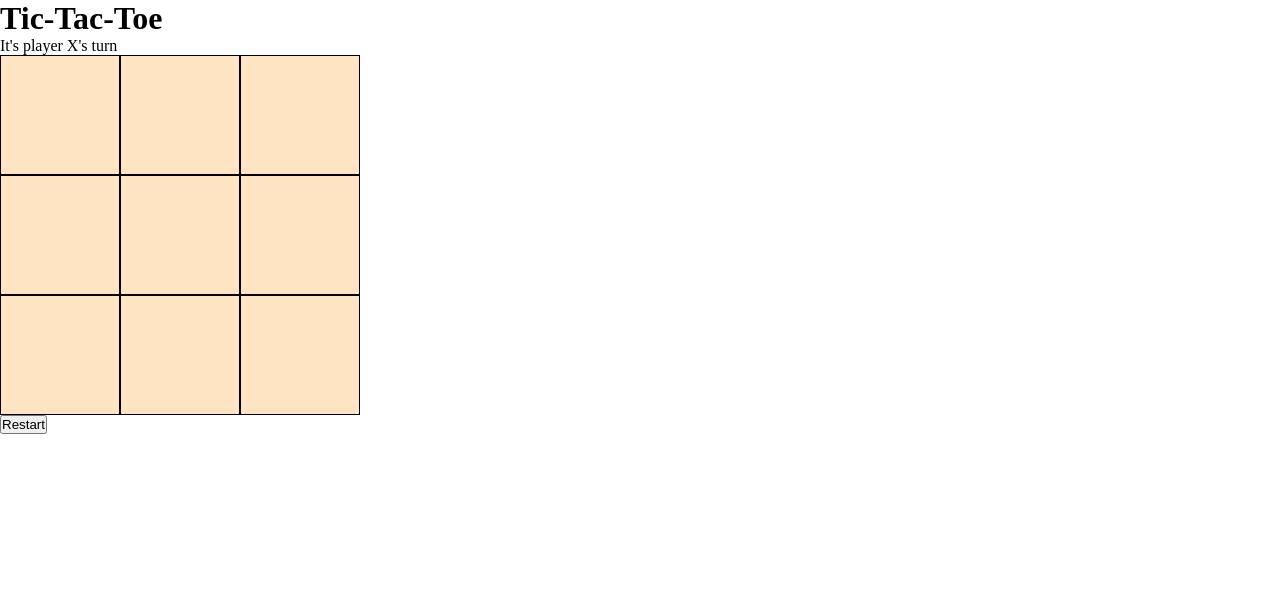
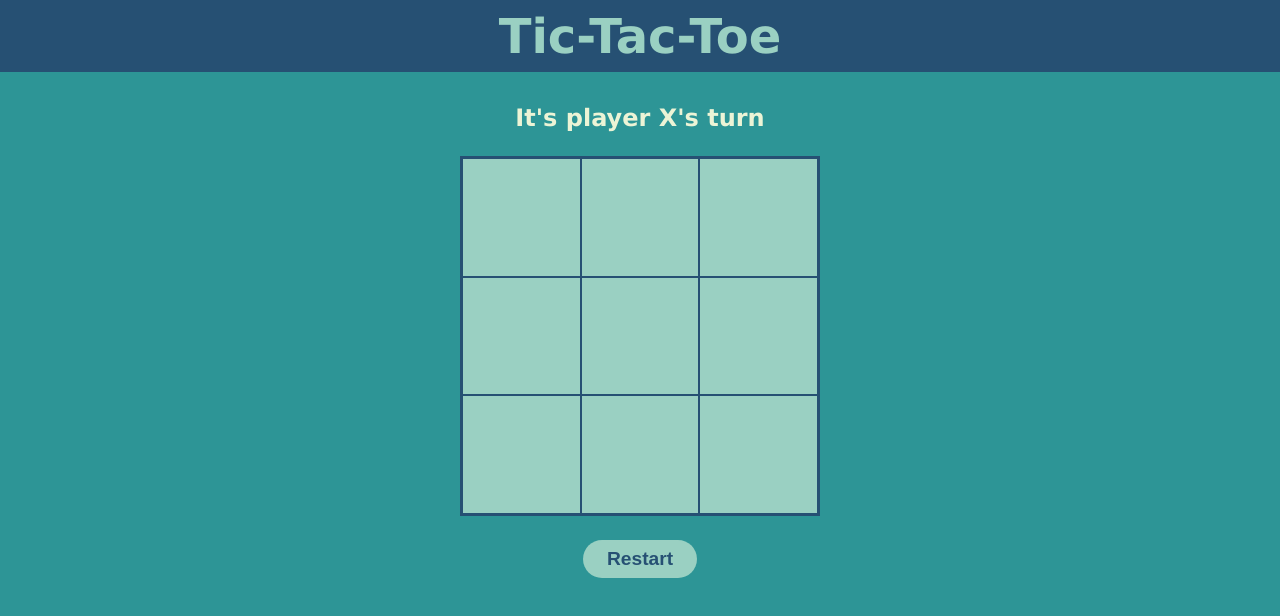
Before and after one commit to joMarsch/tic-tac-toe, a plain HTML site: page index.html in a window 1280 px wide. Drawn offline with Linux system fonts and the light colour scheme.

Commit message:
Finish project

```diff
--- a/script.js
+++ b/script.js
@@ -71,6 +71,7 @@ const gameLogic = (function () {
         column = parseInt(input[1]);
 
         board.addSymbol(row, column, activePlayer.getSymbol());
+        console.log(board.toString());
 
         // Check if Winning
         if (checkWinning(row, column)) {
@@ -145,10 +146,13 @@ const gameLogic = (function () {
         }
 
         //Second from bottom left to top right
-        if ((row == 2 && column == 0) || (row == 1 && column == 1) || (row == 0 && column == 2)) {
-            diagonalWinning = (lastSymbol === board.getBoard()[indexDown(row, 1)][indexUp(column, 1)])
-                && (lastSymbol === board.getBoard()[indexDown(row, 2)][indexUp(column, 2)]);
+        if(diagonalWinning == false) {
+            if ((row == 2 && column == 0) || (row == 1 && column == 1) || (row == 0 && column == 2)) {
+                diagonalWinning = (lastSymbol === board.getBoard()[indexDown(row, 1)][indexUp(column, 1)])
+                    && (lastSymbol === board.getBoard()[indexDown(row, 2)][indexUp(column, 2)]);
+            }
         }
+
 
         return rowWinning || columnWinning || diagonalWinning;
     };
@@ -198,7 +202,7 @@ const displayLogic = (function () {
             setMessage(displayedMessage());
 
             // Display symbol in field via CSS
-            field.textContent = board.getBoard()[row][column];
+            field.classList.add(board.getBoard()[row][column])
         })
 
         return field
--- a/style.css
+++ b/style.css
@@ -1,7 +1,53 @@
+:root {
+    --first-color: #ECF4D6;
+    --second-color: #9AD0C2;
+    --third-color: #2D9596;
+    --fourth-color: #265073;
+}
+
 * {
     margin: 0px;
     padding: 0px;
     box-sizing: border-box;
+}
+
+body {
+    font-family: Verdana, Geneva, Tahoma, sans-serif;
+    background-color: var(--third-color);
+}
+
+.field, button {
+    cursor: pointer;
+}
+
+.header {
+    padding: 8px;
+
+    background-color: var(--fourth-color);
+    color: var(--second-color);
+
+    display: flex;
+    justify-content: center;
+}
+
+.header > h1 {
+    font-size: 3em;
+}
+
+.content {
+    padding: 32px;
+
+    color: var(--first-color);
+
+    display: flex;
+    flex-direction: column;
+    align-items: center;
+    gap: 24px;
+}
+
+.content > p {
+    font-size: 1.5em;
+    font-weight: bold;
 }
 
 .container {
@@ -10,11 +56,44 @@
     height: auto;
     display: grid;
     grid-template-columns: 1fr 1fr 1fr;
-    grid-template-rows: 1fr 1fr 1fr;
+    grid-auto-rows: 1fr;
 
-    background-color: bisque;
+    background-color: var(--second-color);
+    border: 2px var(--fourth-color) solid;
 }
 
 .field {
-    border: 1px black solid;
+    border: 1px var(--fourth-color) solid;
 }
+
+.x, .o {
+    background-position: center;
+    background-repeat: no-repeat;
+    background-size: contain;
+}
+
+.x {
+    background-image: url(cross-svgrepo-com.svg);
+}
+
+.o {
+    background-image: url(circle-svgrepo-com.svg);
+}
+
+button {
+    padding: 8px 24px;
+    font-size: 1.2em;
+    font-weight: bold;
+    color: var(--fourth-color);
+    background-color: var(--second-color);
+    border-radius: 32px;
+    border: none;
+}
+
+button:hover {
+    filter: brightness(80%);
+}
+
+button:active {
+    filter: brightness(60%);
+}
```
Also changed, not shown: circle-svgrepo-com.svg (added), cross-svgrepo-com.svg (added).
